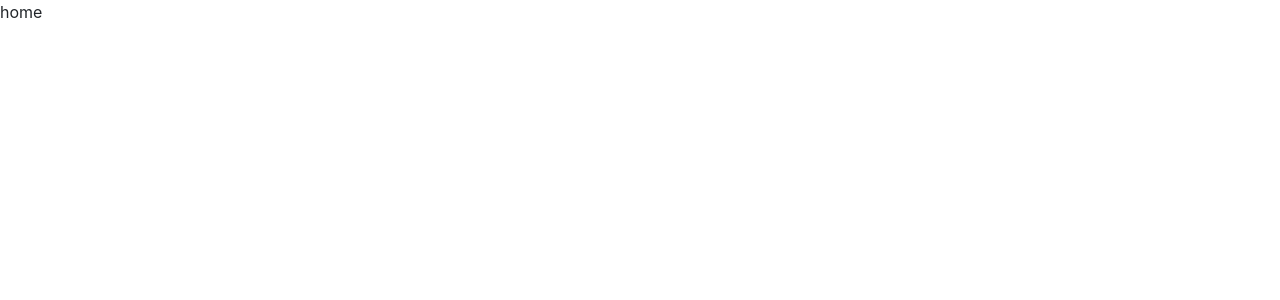
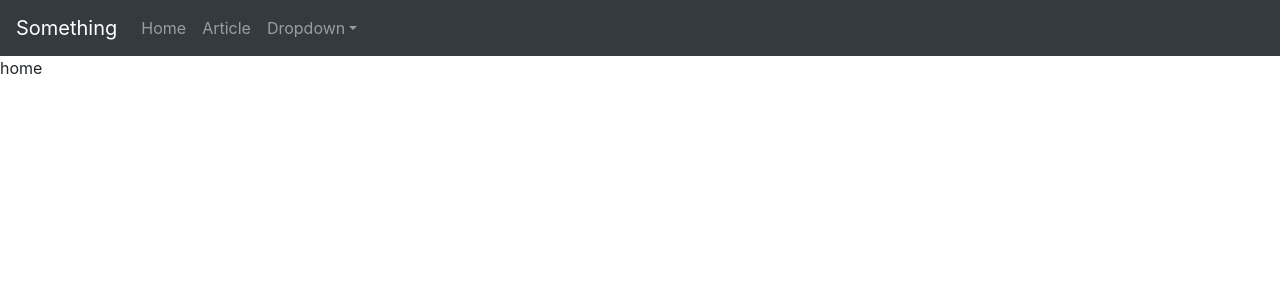
Before and after one commit to interactive-algorithms/frontend, a React (Create React App) app: page / in a window 1280 px wide. Shown: the top 300 px of the page. Built offline with nearby package versions, Linux system fonts and the light colour scheme.

Commit message:
Added navigation component

```diff
--- a/src/App.js
+++ b/src/App.js
@@ -1,6 +1,9 @@
-import React from 'react';
-import './App.css';
-import {BrowserRouter as Router, Route, Switch} from 'react-router-dom'
+import React from "react";
+import "./App.css";
+import {BrowserRouter as Router, Route, Switch} from "react-router-dom";
+
+import { Navigation } from "./components/navigation/";
+import Article from "./screens/article/";
 
 window.SW = window.screen.availWidth;
 window.SH = window.screen.availHeight;
@@ -11,7 +14,11 @@ function App() {
 		<Router>
 			<Switch>
 				<Route exact path={"/"}>
+					<Navigation />
 					home
+				</Route>
+				<Route exact path={"/article"}>
+					<Article />
 				</Route>
 			</Switch>
 		</Router>
--- /dev/null
+++ b/src/components/navigation/index.js
@@ -0,0 +1,32 @@
+import React, { Component } from "react";
+import style from "./index.css";
+
+//import { NavLink } from "react-router-dom";
+import { Navbar, Nav, NavDropdown } from "react-bootstrap";
+
+//https://stackoverflow.com/questions/52992932/component-definition-is-missing-display-name-react-display-name
+export class Navigation extends Component {
+	render() {
+		return (
+			<Navbar bg="dark" variant="dark" expand="md">
+				<Navbar.Brand href="/">Something</Navbar.Brand>
+				<Navbar.Toggle aria-controls="basic-navbar-nav" />
+				<Navbar.Collapse id="basic-navbar-nav">
+					<Nav className="mr-auto">
+						<Nav.Link href="/">Home</Nav.Link>
+						<Nav.Link href="/article">Article</Nav.Link>
+						<NavDropdown title="Dropdown" id="basic-nav-dropdown">
+							<NavDropdown.Item href="#action/3.1">Action</NavDropdown.Item>
+							<NavDropdown.Item href="#action/3.2">Another action</NavDropdown.Item>
+							<NavDropdown.Item href="#action/3.3">Something</NavDropdown.Item>
+							<NavDropdown.Divider />
+							<NavDropdown.Item href="#action/3.4">Separated link</NavDropdown.Item>
+						</NavDropdown>
+					</Nav>
+				</Navbar.Collapse>
+			</Navbar>
+		);
+	}
+}
+
+export default Navigation;
```
Also changed, not shown: src/components/navigation/index.css (added). Lines whose indentation alone changed are shown as unchanged.
